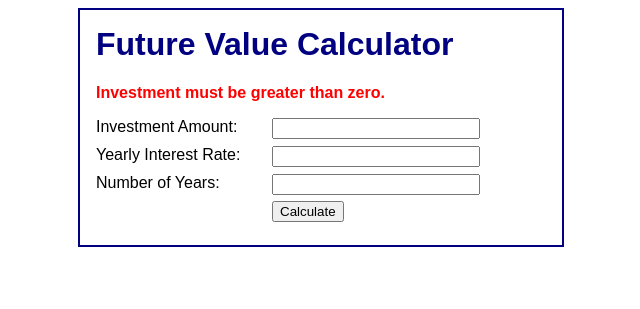
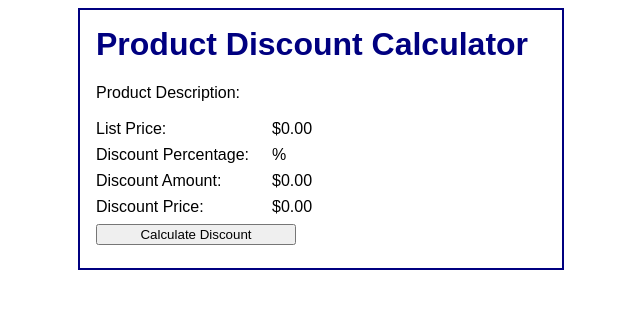
Before and after one commit to dhyutip/hw2-1, a PHP site: page /display_results.php in a window 1280 px wide. Shown: the top 309 px of the page, without its empty margins (319-959 px from the left). Run offline with PHP 8.4, Linux system fonts and the light colour scheme.

Commit message:
added updated php

```diff
--- a/display_results.php
+++ b/display_results.php
@@ -1,73 +1,55 @@
 <?php
     // get the data from the form
-    $investment = filter_input(INPUT_POST, 'investment',
+
+    $pdesc = filter_input(INPUT_POST, 'pdesc');
+    $list_price = filter_input(INPUT_POST, 'list_price',
         FILTER_VALIDATE_FLOAT);
-    $interest_rate = filter_input(INPUT_POST, 'interest_rate',
+    $discount_percent= filter_input(INPUT_POST, 'discount_percent',
         FILTER_VALIDATE_FLOAT);
-    $years = filter_input(INPUT_POST, 'years',
-        FILTER_VALIDATE_INT);
 
-    // validate investment
-    if ($investment === FALSE ) {
-        $error_message = 'Investment must be a valid number.';
-    } else if ( $investment <= 0 ) {
-        $error_message = 'Investment must be greater than zero.';
-    // validate interest rate
-    } else if ( $interest_rate === FALSE )  {
-        $error_message = 'Interest rate must be a valid number.';
-    } else if ( $interest_rate <= 0 ) {
-        $error_message = 'Interest rate must be greater than zero.';
-    // validate years
-    } else if ( $years === FALSE ) {
-        $error_message = 'Years must be a valid whole number.';
-    } else if ( $years <= 0 ) {
-        $error_message = 'Years must be greater than zero.';
-    } else if ( $years > 30 ) {
-        $error_message = 'Years must be less than 31.';
-    // set error message to empty string if no invalid entries
-    } else {
-        $error_message = '';
-    }
 
-    // if an error message exists, go to the index page
-    if ($error_message != '') {
-        include('index.php');
-        exit();
-    }
-
-    // calculate the future value
-    $future_value = $investment;
-    for ($i = 1; $i <= $years; $i++) {
-        $future_value =
-            $future_value + ($future_value * $interest_rate * .01);
-    }
+    // calculate the discount
+    $discount = $list_price*$discount_percent*.01;
+    $discount_price=$list_price-$discount;
 
     // apply currency and percent formatting
-    $investment_f = '$'.number_format($investment, 2);
-    $yearly_rate_f = $interest_rate.'%';
-    $future_value_f = '$'.number_format($future_value, 2);
-?>
+    $list_price_formatted = '$'.number_format($list_price, 2);
+    $discount_percent_formatted = $discount_percent.'%';
+    $discount_formatted = '$'.number_format($discount,2);
+    $discount_price_formatted = '$'.number_format($discount_price, 2);
+    ?>
+
 <!DOCTYPE html>
 <html>
 <head>
-    <title>Future Value Calculator</title>
+    <title>Product Discount Calculator</title>
     <link rel="stylesheet" type="text/css" href="main.css">
 </head>
 <body>
     <main>
-        <h1>Future Value Calculator</h1>
+      <form>
+        <h1>Product Discount Calculator</h1>
 
-        <label>Investment Amount:</label>
-        <span><?php echo $investment_f; ?></span><br>
+	<div id="data">
+        <label>Product Description:</label>
+        <span><?php echo $pdesc; ?><br></span><br>
 
-        <label>Yearly Interest Rate:</label>
-        <span><?php echo $yearly_rate_f; ?></span><br>
+        <label>List Price:</label>
+        <span><?php echo $list_price_formatted; ?></span><br>
 
-        <label>Number of Years:</label>
-        <span><?php echo $years; ?></span><br>
+        <label>Discount Percentage:</label>
+        <span><?php echo $discount_percent_formatted; ?></span><br>
 
-        <label>Future Value:</label>
-        <span><?php echo $future_value_f; ?></span><br>
+	<label>Discount Amount:</label>
+        <span><?php echo $discount_formatted; ?></span><br>
+
+	<label>Discount Price:</label>
+        <span><?php echo $discount_price_formatted; ?></span><br>
+         <div id="buttons">
+           <input type="submit" value="Calculate Discount"><br>
+         </div>
+
+      </form>
     </main>
 </body>
 </html>
--- a/index.php
+++ b/index.php
@@ -1,38 +1,38 @@
 <?php
     //set default value of variables for initial page load
-    if (!isset($investment)) { $investment = ''; }
-    if (!isset($interest_rate)) { $interest_rate = ''; }
-    if (!isset($years)) { $years = ''; }
+    if (!isset($pdesc)) { $pdesc = ''; }
+    if (!isset($list_price)) { $list_price = ''; }
+    if (!isset($discount_percent)) { $discount_percent = ''; }
 ?>
 <!DOCTYPE html>
 <html>
 <head>
-    <title>Future Value Calculator</title>
+    <title>Product Discount Calculator</title>
     <link rel="stylesheet" type="text/css" href="main.css">
 </head>
 
 <body>
     <main>
-    <h1>Future Value Calculator</h1>
+    <h1>Product Discount Calculator</h1>
     <?php if (!empty($error_message)) { ?>
         <p class="error"><?php echo htmlspecialchars($error_message); ?></p>
     <?php } ?>
     <form action="display_results.php" method="post">
 
         <div id="data">
-            <label>Investment Amount:</label>
-            <input type="text" name="investment"
-                   value="<?php echo htmlspecialchars($investment); ?>">
+            <label>Product Description:</label>
+            <input type="text" name="pdesc"
+                   value="<?php echo htmlspecialchars($pdesc); ?>">
             <br>
 
-            <label>Yearly Interest Rate:</label>
-            <input type="text" name="interest_rate"
-                   value="<?php echo htmlspecialchars($interest_rate); ?>">
+            <label>List Price:</label>
+            <input type="text" name="list_price"
+                   value="<?php echo htmlspecialchars($list_price); ?>">
             <br>
 
-            <label>Number of Years:</label>
-            <input type="text" name="years"
-                   value="<?php echo htmlspecialchars($years); ?>">
+            <label>Discount Percent:</label>
+            <input type="text" name="discount_percent"
+                   value="<?php echo htmlspecialchars($discount_percent); ?>">
             <br>
         </div>
 
```
